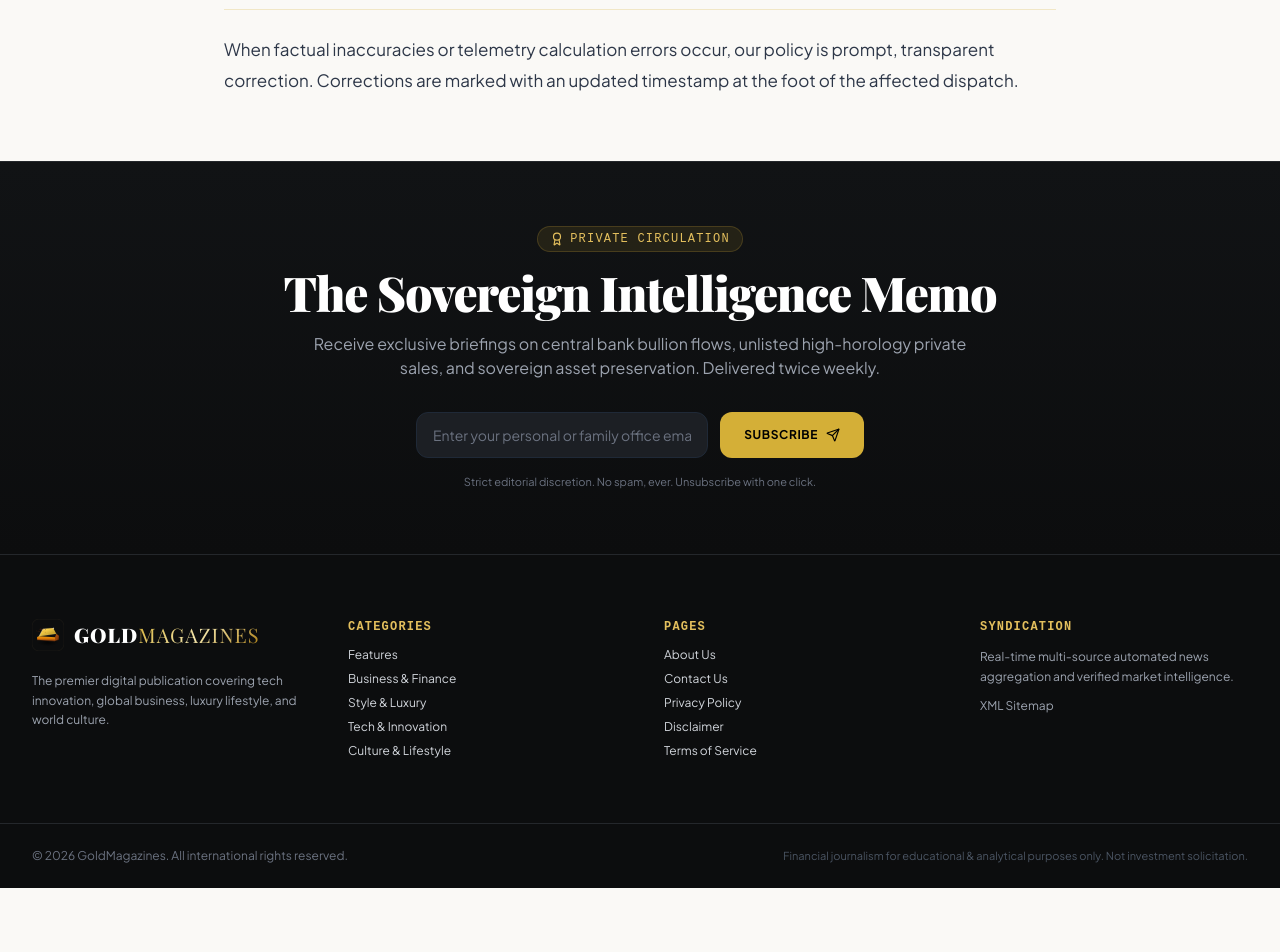
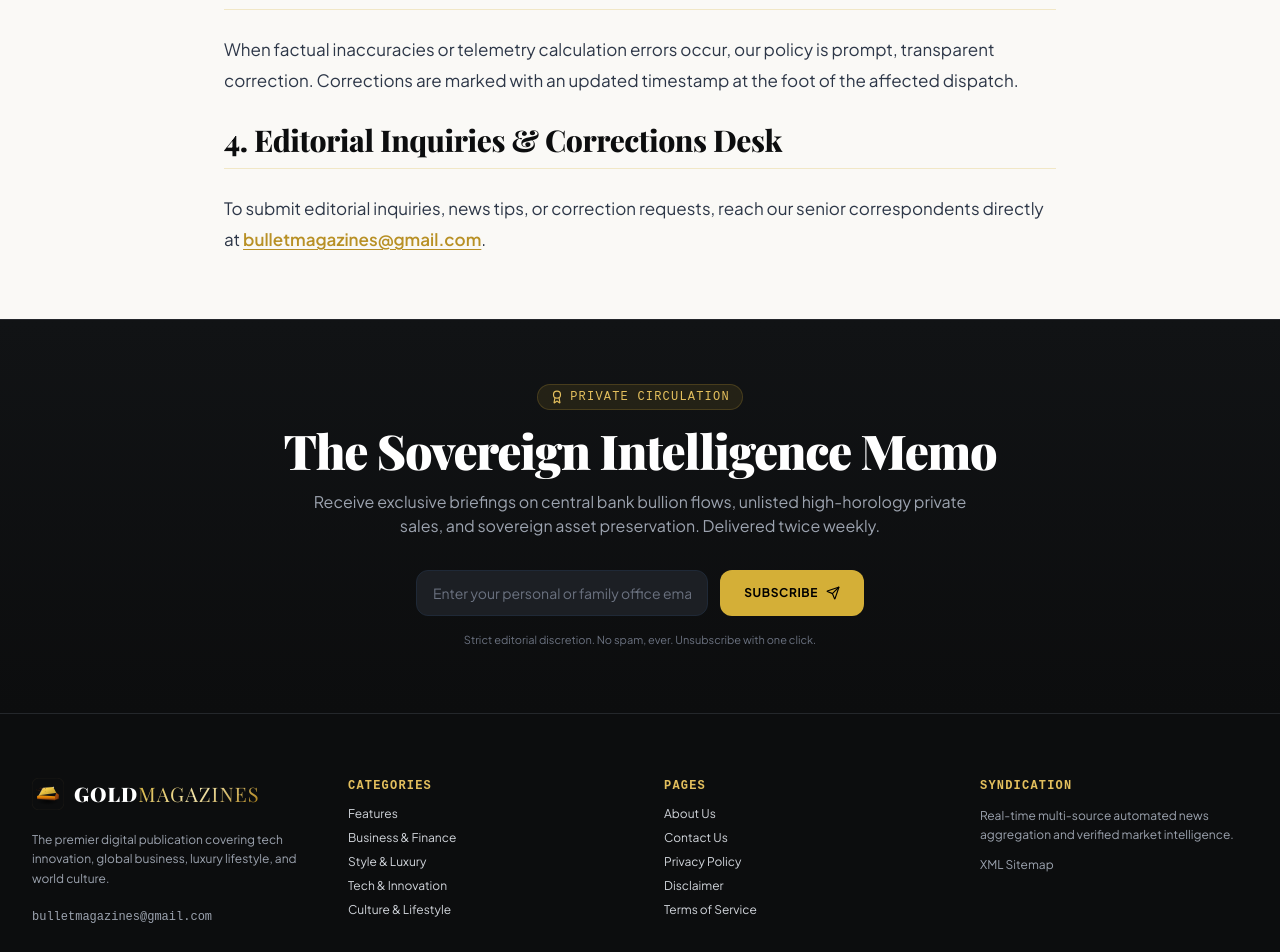
Before and after one commit to infoviralchronicles-stack/goldmagazines, a Next.js app: page /editorial-policy in a window 1280 px wide. Shown: the part 1040-1992 px from the top of the page. Before the commit the page ends 1928 px from the top, so only its background shows below. Built offline with nearby package versions, Linux system fonts and the light colour scheme; no server answers; a web font is replaced by a local one.

Commit message:
Add official contact email bulletmagazines@gmail.com to Contact, Footer, Privacy Policy, and Editorial Policy

```diff
--- a/src/app/contact/page.tsx
+++ b/src/app/contact/page.tsx
@@ -39,7 +39,7 @@ export default function ContactPage() {
                 <Mail className="w-4 h-4 text-gold-500 flex-shrink-0 mt-0.5" />
                 <div>
                   <p className="font-semibold text-gray-900 dark:text-gray-200">Editorial & Press</p>
-                  <p>editor@goldmagazines.com</p>
+                  <a href="mailto:bulletmagazines@gmail.com" className="text-gold-600 dark:text-gold-400 hover:underline">bulletmagazines@gmail.com</a>
                 </div>
               </div>
 
--- a/src/app/editorial-policy/page.tsx
+++ b/src/app/editorial-policy/page.tsx
@@ -43,6 +43,14 @@ export default function EditorialPolicyPage() {
         <p>
           When factual inaccuracies or telemetry calculation errors occur, our policy is prompt, transparent correction. Corrections are marked with an updated timestamp at the foot of the affected dispatch.
         </p>
+
+        <h2 className="text-2xl font-serif font-bold text-gray-950 dark:text-white mt-8">4. Editorial Inquiries & Corrections Desk</h2>
+        <p>
+          To submit editorial inquiries, news tips, or correction requests, reach our senior correspondents directly at{' '}
+          <a href="mailto:bulletmagazines@gmail.com" className="text-gold-600 dark:text-gold-400 font-semibold underline hover:text-gold-500">
+            bulletmagazines@gmail.com
+          </a>.
+        </p>
       </div>
     </div>
   );
--- a/src/app/privacy-policy/page.tsx
+++ b/src/app/privacy-policy/page.tsx
@@ -39,6 +39,14 @@ export default function PrivacyPolicyPage() {
         <p>
           Google, as a third-party vendor, uses cookies to serve ads on GoldMagazines. Google&apos;s use of the DART cookie enables it to serve ads to our users based on their visit to our site and other sites on the Internet. Users may opt out of the use of the DART cookie by visiting the Google ad and content network privacy policy.
         </p>
+
+        <h2 className="text-xl font-serif font-bold text-gray-950 dark:text-white">5. Contact & Data Privacy Requests</h2>
+        <p>
+          If you have questions regarding this Privacy Policy or wish to request data deletion, please contact our data privacy desk at{' '}
+          <a href="mailto:bulletmagazines@gmail.com" className="text-gold-600 dark:text-gold-400 font-semibold underline hover:text-gold-500">
+            bulletmagazines@gmail.com
+          </a>.
+        </p>
       </div>
     </div>
   );
--- a/src/components/layout/Footer.tsx
+++ b/src/components/layout/Footer.tsx
@@ -100,6 +100,11 @@ export default function Footer() {
           <p className="text-xs text-gray-400 leading-relaxed">
             The premier digital publication covering tech innovation, global business, luxury lifestyle, and world culture.
           </p>
+          <div className="pt-1 text-xs">
+            <a href="mailto:bulletmagazines@gmail.com" className="text-gray-400 hover:text-gold-400 transition-colors font-mono">
+              bulletmagazines@gmail.com
+            </a>
+          </div>
         </div>
 
         {/* Col 2: Editorial Sections */}
```
